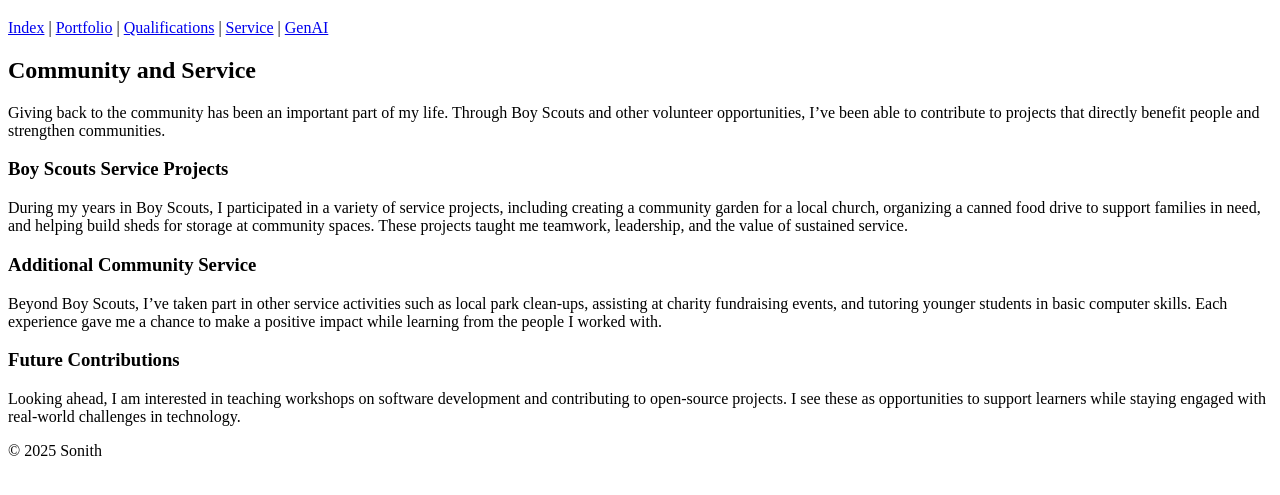
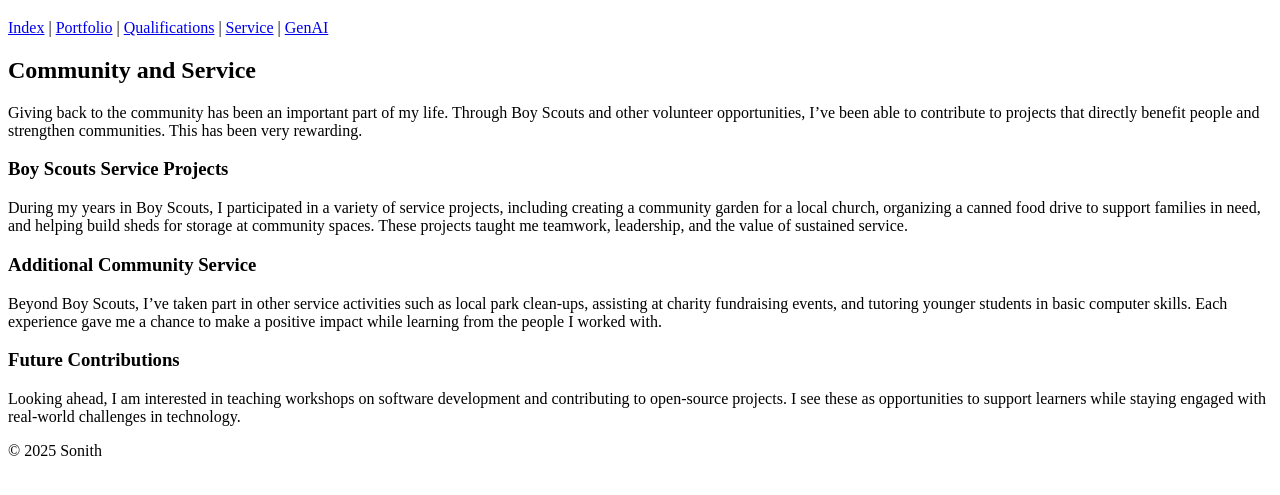
Before and after one commit to CSCE331-Fall2025-900-911/project1-sonith27, a plain HTML site: page service.html in a window 1280 px wide. Shown: the part 61-556 px from the top of the page. Drawn offline with Linux system fonts and the light colour scheme.

Commit message:
updated community and service

```diff
--- a/service.html
+++ b/service.html
@@ -27,7 +27,7 @@
             <p>
                 Giving back to the community has been an important part of my life. Through Boy Scouts and other
                 volunteer opportunities, I’ve been able to contribute to projects that directly benefit people
-                and strengthen communities.
+                and strengthen communities. This has been very rewarding.
             </p>
         </section>
 
```
